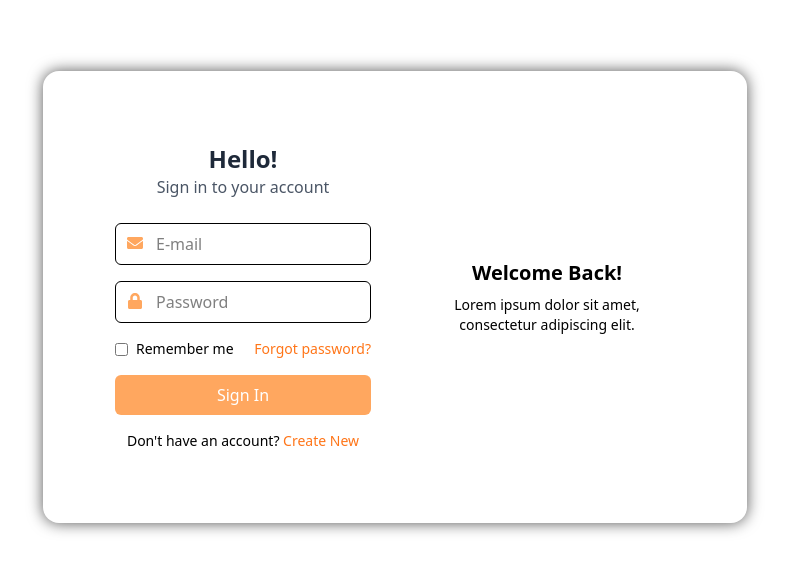
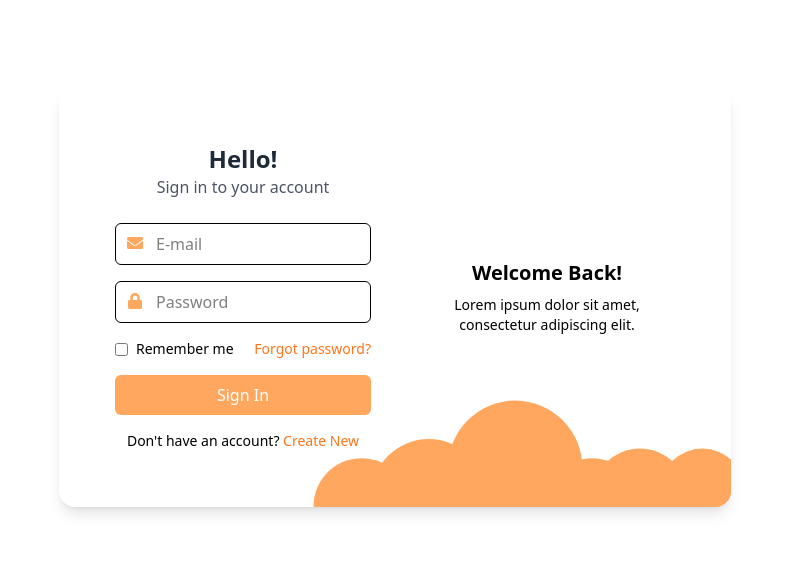
Before and after one commit to Unfathomable-08/WebDev, a React (Vite) app: page / in a window 1280 px wide. Shown: the part 103-676 px from the top of the page, without its empty margins (245-1034 px from the left). Built offline with nearby package versions, Linux system fonts and the light colour scheme.

Commit message:
cloud added

```diff
--- a/package.json
+++ b/package.json
@@ -15,6 +15,7 @@
     "react-dom": "^19.0.0",
     "react-hook-form": "^7.54.2",
     "react-icons": "^5.5.0",
+    "react-router-dom": "^7.3.0",
     "tailwindcss": "^4.0.14"
   },
   "devDependencies": {
--- a/src/App.jsx
+++ b/src/App.jsx
@@ -1,9 +1,11 @@
+import Cloud from './components/cloud'
 import Login from './pages/Login'
 
 const App = () => {
   return (
     <div>
       <Login/>
+      {/* <Cloud/> */}
     </div>
   )
 }
--- /dev/null
+++ b/src/components/Cloud.jsx
@@ -0,0 +1,17 @@
+const Cloud = () => {
+  return (
+    <div className="relative h-[80px] w-[450px] transform scale-120">
+      <div className="absolute bg-[var(--primary)] rounded-full w-20 h-20 top-4 left-12"></div>
+      <div className="absolute bg-[var(--primary)] rounded-full w-24 h-24 top-0 left-24"></div>
+      <div className="absolute bg-[var(--primary)] rounded-full w-28 h-28 -top-8 left-40"></div>
+      <div className="absolute bg-[var(--primary)] rounded-full w-20 h-20 top-4 left-60"></div>
+      <div className="absolute bg-[var(--primary)] rounded-full w-20 h-20 top-2 left-70"></div>
+      <div className="absolute bg-[var(--primary)] rounded-full w-18 h-18 top-2 left-84"></div>
+      <div className="absolute bg-[var(--primary)] rounded-full w-16 h-16 top-6 left-96"></div>
+      <div className="absolute bg-[var(--primary)] rounded-full w-22 h-22 -top-2 left-104"></div>
+      <div className="absolute bg-[var(--primary)] rounded-full w-20 h-20 top-2 left-120"></div>
+    </div>
+  );
+};
+
+export default Cloud;
--- a/src/pages/Login.jsx
+++ b/src/pages/Login.jsx
@@ -1,5 +1,6 @@
 import { useForm } from "react-hook-form";
 import { FaEnvelope, FaLock } from "react-icons/fa";
+import Cloud from "../components/cloud";
 
 const Login = () => {
   const { register, handleSubmit } = useForm();
@@ -10,8 +11,11 @@ const Login = () => {
 
   return (
     <div className="flex items-center justify-center h-screen">
-      <div className="bg-white shadow-lg rounded-2xl p-8 w-full max-w-2xl flex relative">
-        <div className="absolute -top-4 -left-4 -right-4 -bottom-4 bg-white rounded-2xl shadow-[0_0_15px_#000000aa]" />
+      <div className="relative bg-white shadow-lg rounded-2xl p-8 w-full max-w-2xl flex overflow-hidden">
+        {/* Cloud positioned at bottom-right */}
+        <div className="absolute bottom-[-20px] right-[-20px] z-25">
+          <Cloud />
+        </div>
 
         <div className="relative z-10 w-1/2 p-6 text-center">
           <h1 className="text-2xl font-bold text-gray-800">Hello!</h1>
@@ -49,16 +53,20 @@ const Login = () => {
             <button type="submit" className="w-full py-2 bg-[var(--primary)] text-white rounded-md hover:bg-purple-700">Sign In</button>
           </form>
 
-          <p className="text-sm text-center mt-4">Don't have an account? <a href="#" className="text-[var(--secondary)] hover:underline">Create New</a></p>
+          <p className="text-sm text-center mt-4">
+            Don't have an account? <a href="#" className="text-[var(--secondary)] hover:underline">Create New</a>
+          </p>
         </div>
 
         <div className="relative z-10 w-1/2 flex flex-col justify-center items-center p-6 rounded-2xl">
           <h2 className="text-xl font-bold">Welcome Back!</h2>
-          <p className="text-center text-sm mt-2">Lorem ipsum dolor sit amet, consectetur adipiscing elit.</p>
+          <p className="text-center text-sm mt-2">
+            Lorem ipsum dolor sit amet, consectetur adipiscing elit.
+          </p>
         </div>
       </div>
     </div>
   );
-}
+};
 
 export default Login;
```
Also changed, not shown: 1 other file (tests, documents, lock files or other folders).
